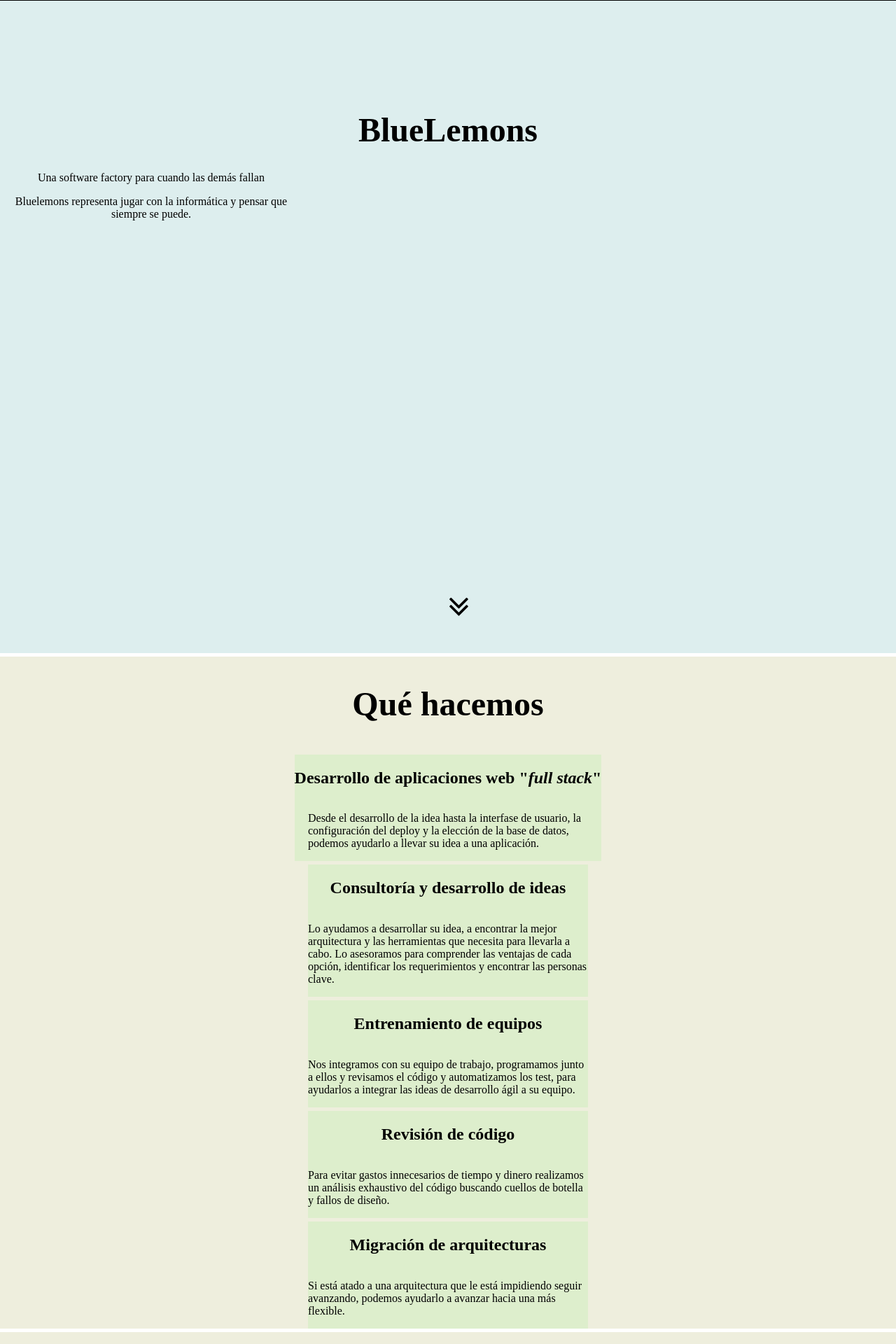
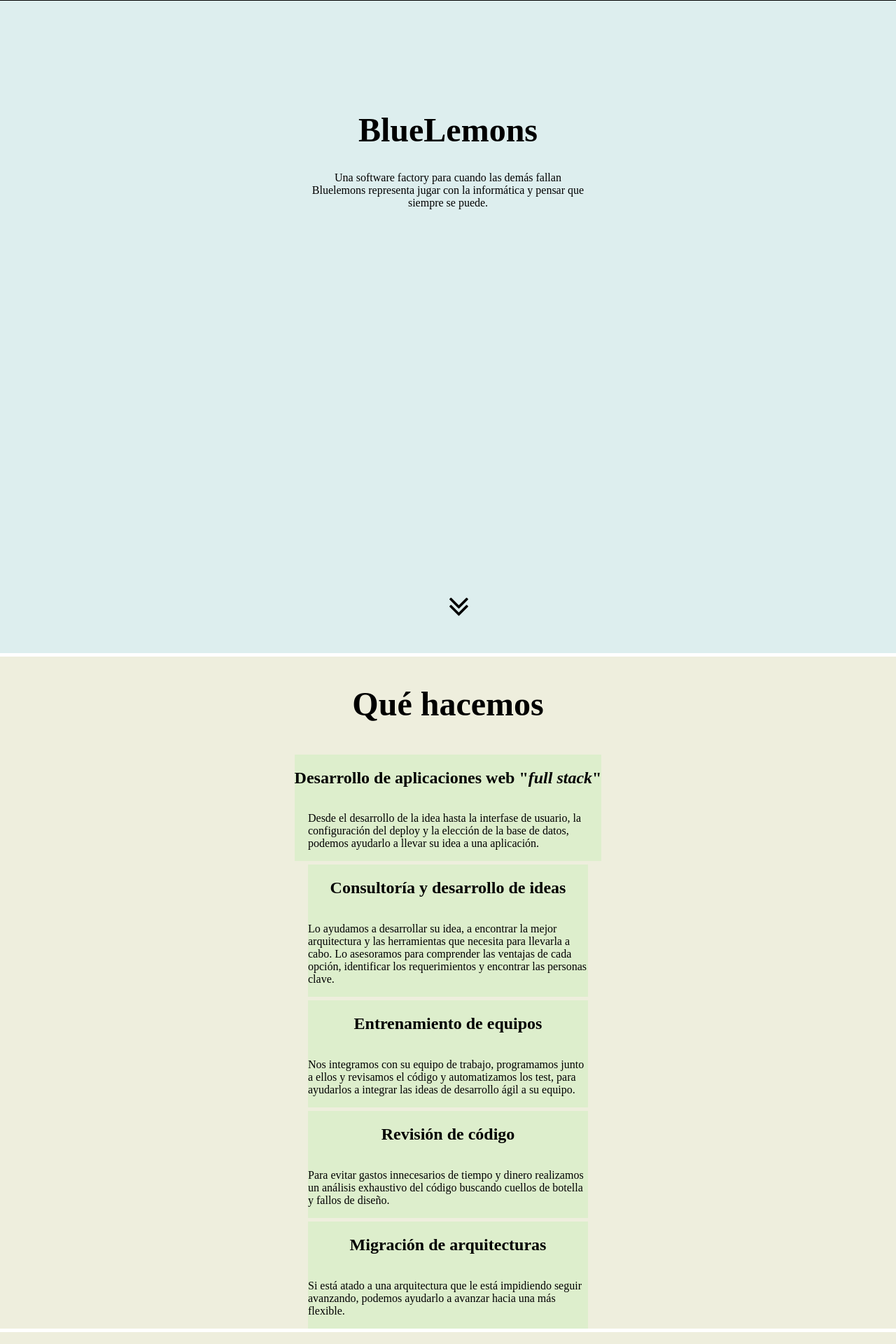
Before and after one commit to BlueLemon/bluelemons.github.io, a Jekyll site: the page index.html, which Jekyll copies as it is, in a window 1280 px wide. Shown: the top 1920 px of the page at 70% size. Built offline with Jekyll 4.4.1, drawn with Linux system fonts in a browser that asks for light colours.

Commit message:
Fix center.
Fix small windows.

```diff
--- a/css/landing.scss
+++ b/css/landing.scss
@@ -17,7 +17,7 @@ html , body {
 }
 
 header {
-  height: 100vh;
+  min-height: 100vh;
   background-color: #DEE;
   border-top: 1px solid black; // prevent top-margin.
   text-align: center;
@@ -26,6 +26,10 @@ header {
   h1 {
     // center the title a little bit.
     margin-top: 10%;
+  }
+
+  p {
+    margin: auto;
   }
 }
 
```
